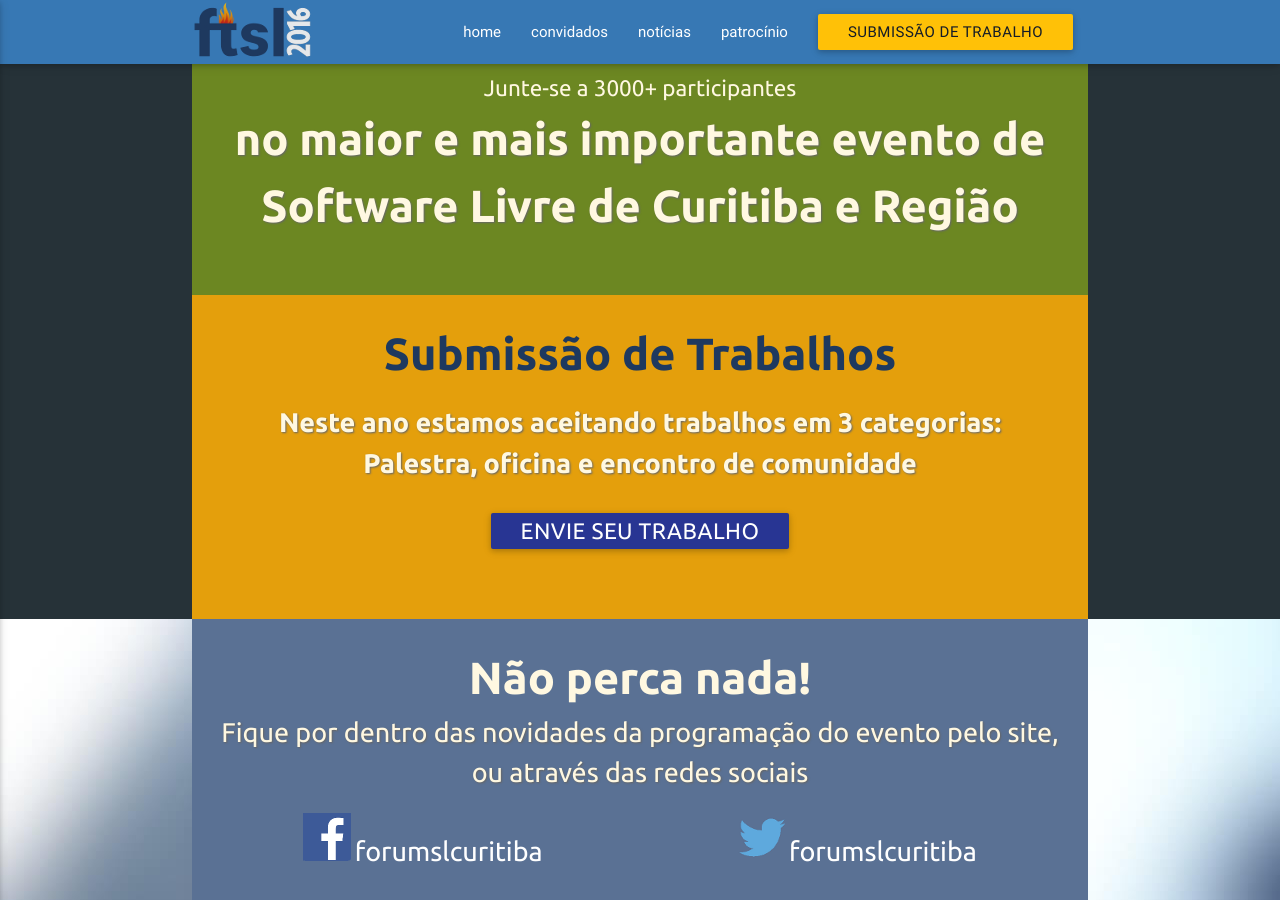
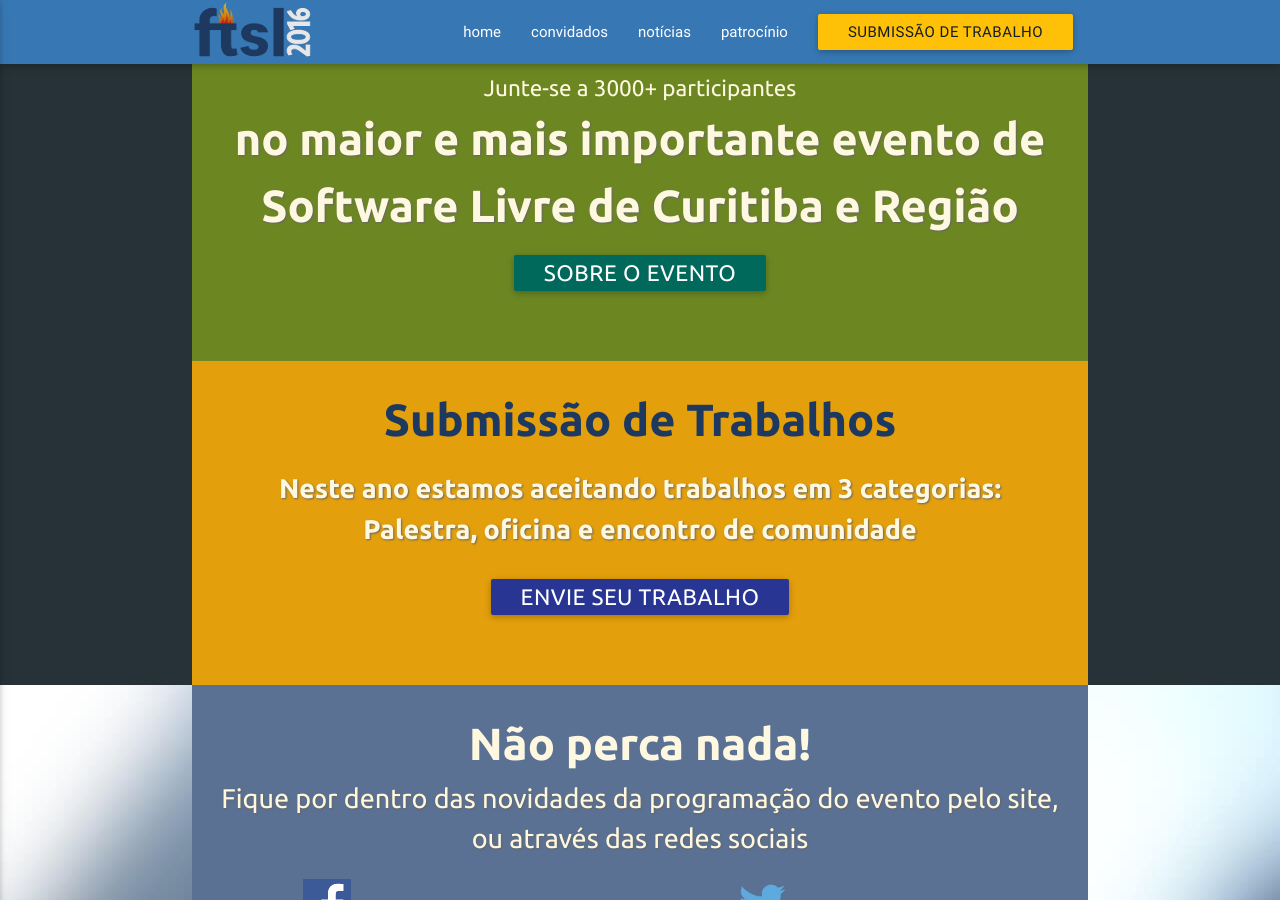
Before and after one commit to ftslorgbr/old, a Jekyll site: the page 2016/index.html, which Jekyll copies as it is, in a window 1280 px wide and 900 px high, scrolled down 1002 px. Built offline with Jekyll 4.4.1, drawn with Linux system fonts in a browser that asks for light colours; nearby versions of some CDN libraries.

Commit message:
Inclusão do botão Sobre o Evento

```diff
--- a/2016/index.html
+++ b/2016/index.html
@@ -78,6 +78,10 @@
         <span class="md-font bold amber-text text-lighten-5 font-shadow-light " style="display:inline-block;">
           no maior e mais importante evento de Software Livre de Curitiba e Região
         </span>
+
+        <div class="md-padding">
+           <a href="http://ftsl.org.br/sobre" target="_blank" class="btn teal darken-3 xs-font">Sobre o evento</a>
+        </div>
 
         <div class="md-padding"></div>
       </div>
```
